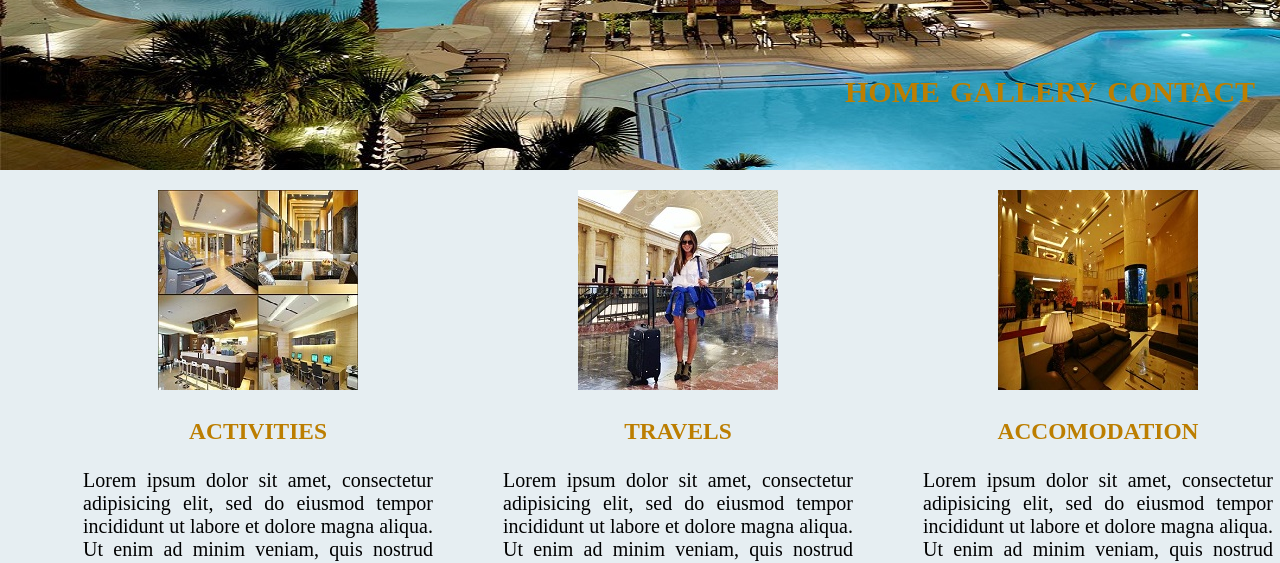
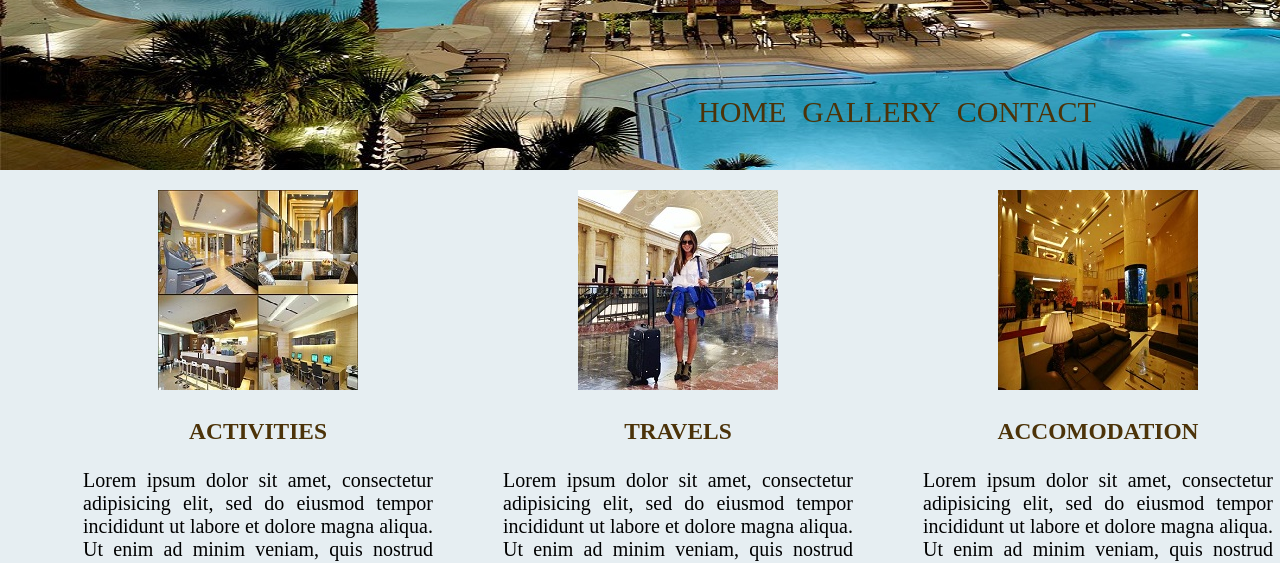
Before and after one commit to VictorSeun/resort, a plain HTML site: page index.html in a window 1280 px wide. Shown: the part 230-793 px from the top of the page. Drawn offline with Linux system fonts and the light colour scheme.

Commit message:
branch updated(links removed)

```diff
--- a/css/style.css
+++ b/css/style.css
@@ -21,8 +21,8 @@ body {
 }
 .nav {
 	position: absolute;
-	top: 280px;
-	left: 800px;
+	top: 300px;
+	left: 650px;
 	height: 100px;
 }
 .main {
@@ -48,7 +48,7 @@ body {
 }
 */
 a:link, a:visited {
-    color: #bc7e01;
+    color: #4c3309;
     text-align: center;
     text-decoration: none;
     display: block;
@@ -57,13 +57,16 @@ a:link, a:visited {
 
 a:hover, a:active {
 		color: ;
+		text-decoration: underline;
+		te
 	}
 	ul li {
 		float: left;
 		display: block;
 		padding: 5px 5px 5px 5px;
+		margin: 0px 3px 0px 3px;
 		font-size: 30px;
-		font-weight: bold;
+		font-family: Times New Roman;
 	}
 .footer {
 	position: absolute;
--- a/index.html
+++ b/index.html
@@ -17,29 +17,29 @@
       <div class="nav">
         <ul>
           <li> <a href="index.html"> HOME</a> </li>
-          <li> <a href="gallery.html"> GALLERY</a> </li>
-          <li> <a href="contact.html"> CONTACT</a> </li>
+          <li> <a href="#"> GALLERY</a> </li>
+          <li> <a href="#"> CONTACT</a> </li>
         </ul>
       </div>
     </div>
     <div class="main">
       <div class="mid_nav">
-        <a href="act.html"><img classs="pic" src="img/act1.jpg" alt="ACT"></a>
-        <a href="act.html"><h3>ACTIVITIES</h3></a>
+        <a href="#"><img classs="pic" src="img/act1.jpg" alt="ACT"></a>
+        <a href="#"><h3>ACTIVITIES</h3></a>
 
         <p>Lorem ipsum dolor sit amet, consectetur adipisicing elit, sed do eiusmod tempor incididunt ut labore et dolore magna aliqua. Ut enim ad minim veniam, quis nostrud exercitation ullamco laboris nisi ut aliquip ex ea commodo consequat. Duis aute irure dolor in reprehenderit in voluptate velit esse cillum dolore eu fugiat nulla pariatur. Excepteur sint occaecat cupidatat non proident, sunt in culpa qui officia deserunt mollit anim id est laborum. Ut enim ad minim veniam, quis nostrud exercitation ullamco laboris nisi ut aliquip ex ea commodo consequat. Duis aute irure dolor in reprehenderit in voluptate velit esse cillum dolore eu fugiat nulla pariatur.</p>
       </div>
 
       <div class="mid_nav">
-        <a href="travel.html"><img  src="img/travel1.jpg" alt="TRAVEL"></a>
-        <a href="travel.html"><h3>TRAVELS</h3></a>
+        <a href="#"><img  src="img/travel1.jpg" alt="TRAVEL"></a>
+        <a href="#"><h3>TRAVELS</h3></a>
 
         <p>Lorem ipsum dolor sit amet, consectetur adipisicing elit, sed do eiusmod tempor incididunt ut labore et dolore magna aliqua. Ut enim ad minim veniam, quis nostrud exercitation ullamco laboris nisi ut aliquip ex ea commodo consequat. Duis aute irure dolor in reprehenderit in voluptate velit esse cillum dolore eu fugiat nulla pariatur. Excepteur sint occaecat cupidatat non proident, sunt in culpa qui officia deserunt mollit anim id est laborum. Ut enim ad minim veniam, quis nostrud exercitation ullamco laboris nisi ut aliquip ex ea commodo consequat. Duis aute irure dolor in reprehenderit in voluptate velit esse cillum dolore eu fugiat nulla pariatur.</p>
       </div>
 
       <div class="mid_nav">
-        <a href="accom.html"><img  src="img/acc1.jpg" alt="ACC"></a>
-        <a href="accom.html"><h3>ACCOMODATION</h3></a>
+        <a href="#"><img  src="img/acc1.jpg" alt="ACC"></a>
+        <a href="#"><h3>ACCOMODATION</h3></a>
 
         <p>Lorem ipsum dolor sit amet, consectetur adipisicing elit, sed do eiusmod tempor incididunt ut labore et dolore magna aliqua. Ut enim ad minim veniam, quis nostrud exercitation ullamco laboris nisi ut aliquip ex ea commodo consequat. Duis aute irure dolor in reprehenderit in voluptate velit esse cillum dolore eu fugiat nulla pariatur. Excepteur sint occaecat cupidatat non proident, sunt in culpa qui officia deserunt mollit anim id est laborum. Ut enim ad minim veniam, quis nostrud exercitation ullamco laboris nisi ut aliquip ex ea commodo consequat. Duis aute irure dolor in reprehenderit in voluptate velit esse cillum dolore eu fugiat nulla pariatur.</p>
       </div>
```
